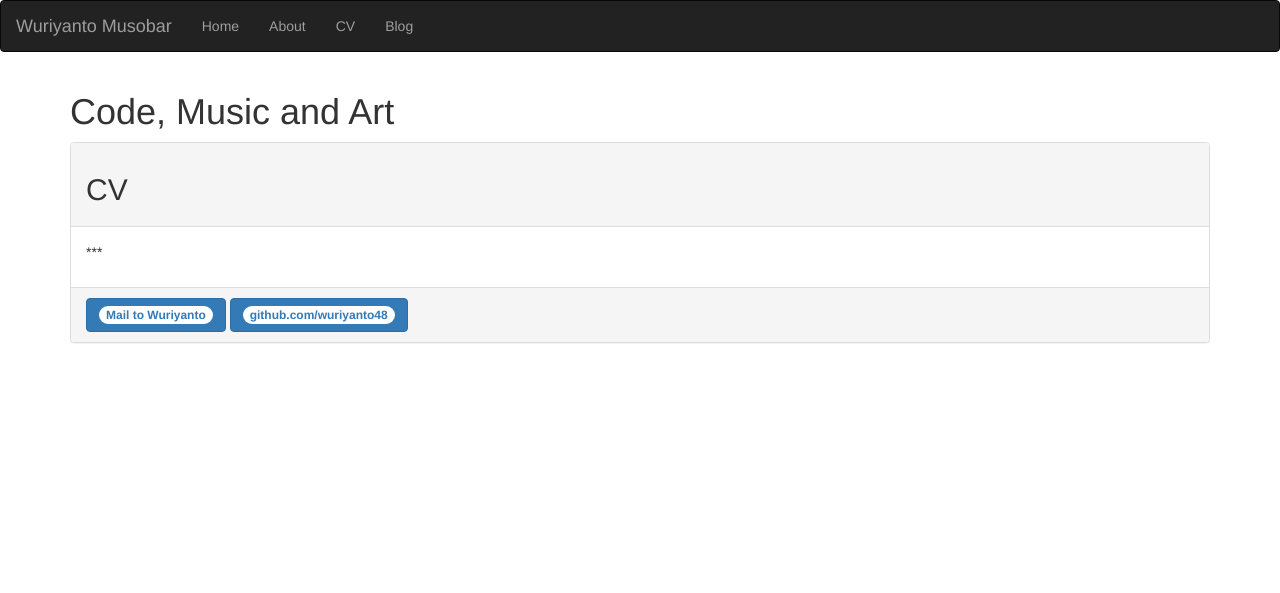
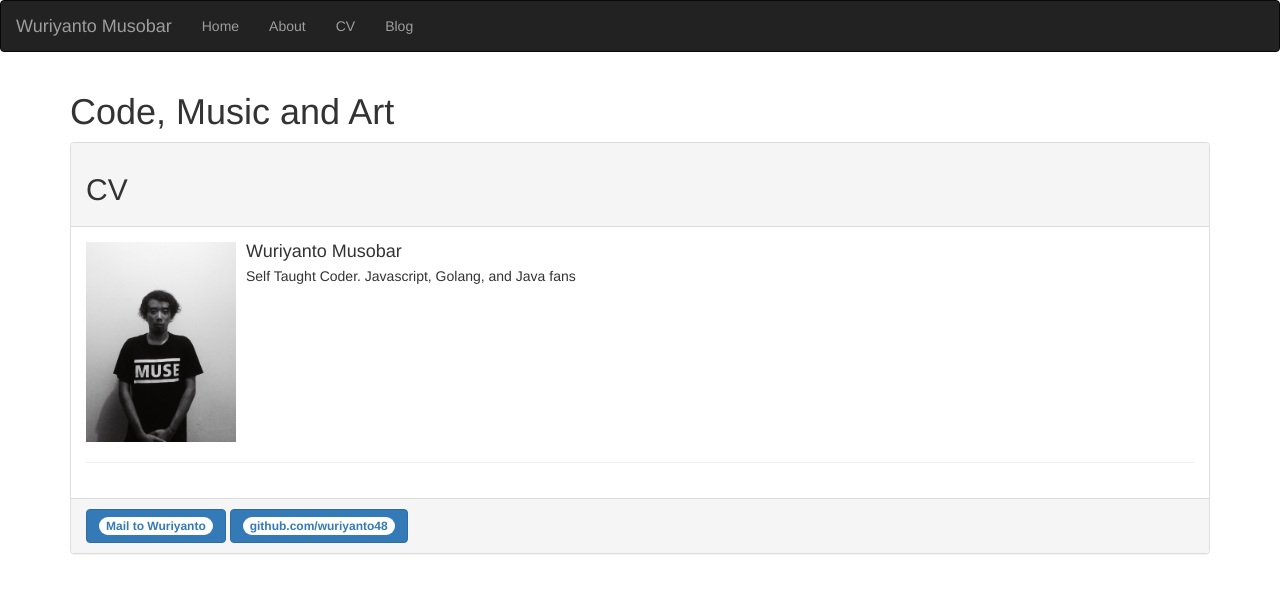
Before and after one commit to wuriyanto48/wuriyanto48.github.io, a Jekyll site: the page built from cv/index.html, in a window 1280 px wide. Shown: the top 593 px of the page. Built offline with Jekyll 4.4.1, drawn with Linux system fonts in a browser that asks for light colours; nearby versions of some CDN libraries.

Commit message:
adding image

```diff
--- a/cv/index.html
+++ b/cv/index.html
@@ -4,4 +4,13 @@ title: Wuriyanto Musobar at github.io
 title_header: CV
 ---
 
-<p>***</p>
+<div class="media">
+  <div class="media-left">
+    <img src="/images/wury.jpg" class="media-object" style="width:150px">
+  </div>
+  <div class="media-body">
+    <h4 class="media-heading">Wuriyanto Musobar</h4>
+    <p>Self Taught Coder. Javascript, Golang, and Java fans </p>
+  </div>
+</div>
+<hr>
```
Also changed, not shown: images/wury.jpg (added).
